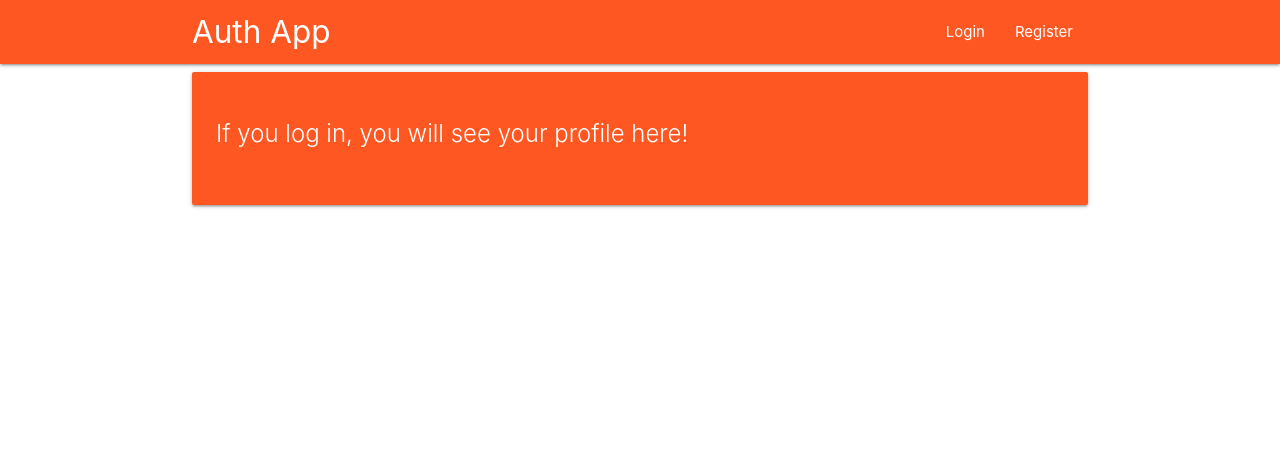
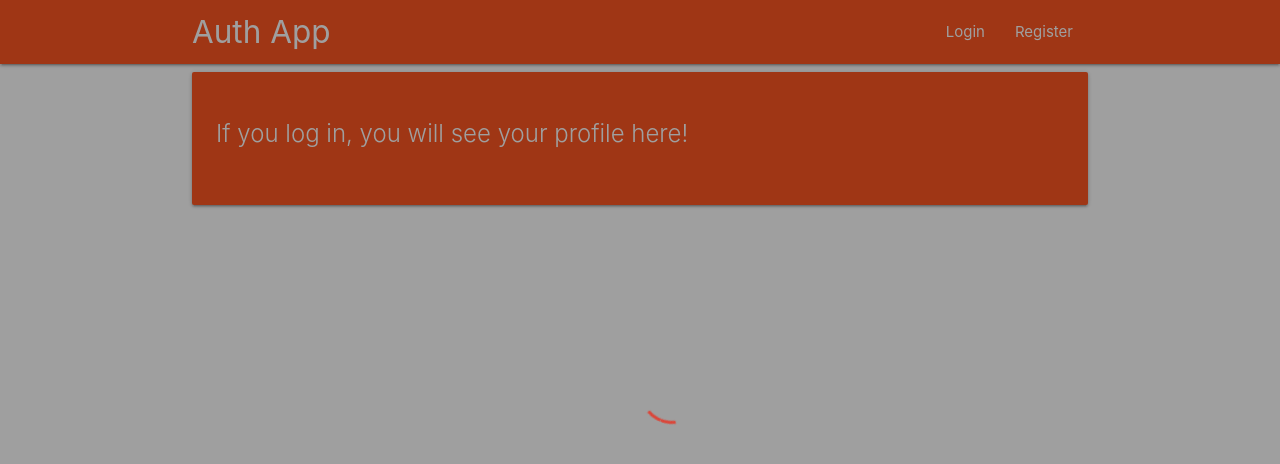
Before and after one commit to erdemozk/SafeAuth, a React (Create React App) app in the folder frontend/: page / in a window 1280 px wide. Shown: the top 464 px of the page. Built offline with nearby package versions, Linux system fonts and the light colour scheme.

Commit message:
loading animations

```diff
--- a/frontend/src/components/routing/Routes.js
+++ b/frontend/src/components/routing/Routes.js
@@ -12,6 +12,7 @@ import Dashboard from "../layout/Dashboard"
 import Navbar from "../layout/Navbar"
 import Profile from "../user/Profile"
 import AlertHolder from "../utils/AlertHolder"
+import Spinner from "../utils/Spinner"
 import { AuthContext } from "../../context/AuthContext"
 
 const Routes = () => {
@@ -20,6 +21,7 @@ const Routes = () => {
     <>
       <Router>
         <Navbar user={user} />
+        <Spinner />
         <AlertHolder />
         <div className="container">
           <Switch>
--- /dev/null
+++ b/frontend/src/components/utils/Spinner.js
@@ -0,0 +1,24 @@
+import React from "react"
+
+const Spinner = () => {
+  return (
+    <>
+      <div className="preloader-wrapper big active">
+        <div className="spinner-layer spinner-red-only">
+          <div className="circle-clipper left">
+            <div className="circle"></div>
+          </div>
+          <div className="gap-patch">
+            <div className="circle"></div>
+          </div>
+          <div className="circle-clipper right">
+            <div className="circle"></div>
+          </div>
+        </div>
+      </div>
+      <div className="preloaderBackground"></div>
+    </>
+  )
+}
+
+export default Spinner
--- a/frontend/src/index.css
+++ b/frontend/src/index.css
@@ -15,3 +15,19 @@
 .godown {
   margin-bottom: 25px;
 }
+
+.preloader-wrapper {
+  position: absolute;
+  top: 45%;
+  left: 50%;
+  z-index: 10000;
+}
+
+.preloaderBackground {
+  width: 100%;
+  height: 100%;
+  position: fixed;
+  top: 0;
+  background-color: rgba(0, 0, 0, 0.376);
+  z-index: 1;
+}
```
